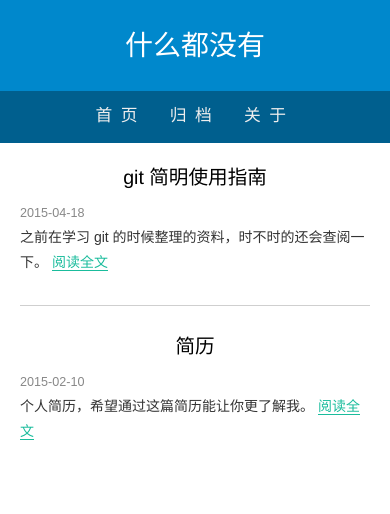
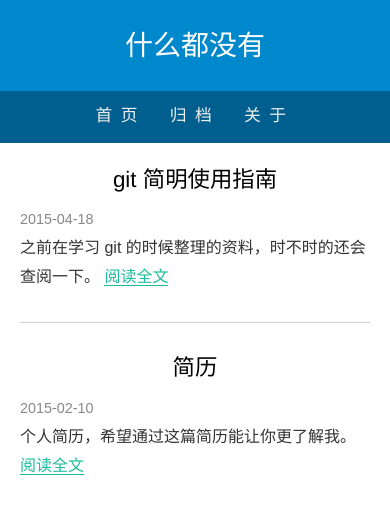
Before and after one commit to for-l00p/zhangziang.github.io, a Jekyll site: the page built from index.html, in a window 390 px wide. Shown: the top 514 px of the page. Built offline with Jekyll 4.4.1, drawn with Linux system fonts in a browser that asks for light colours.

Commit message:
change font-size in mobile screen

```diff
--- a/css/style.css
+++ b/css/style.css
@@ -60,12 +60,10 @@ nav a,nav a:link,nav a:visited,nav a:active,nav a:hover{
 }
 
 @media (max-width: 600px) {
-    body {
+    header {
         font-size: 14px;
-    }
-    header {
-       position: static;
-       width: 100%;
+        position: static;
+        width: 100%;
     }
     nav {
         background: #005f8e;
```
